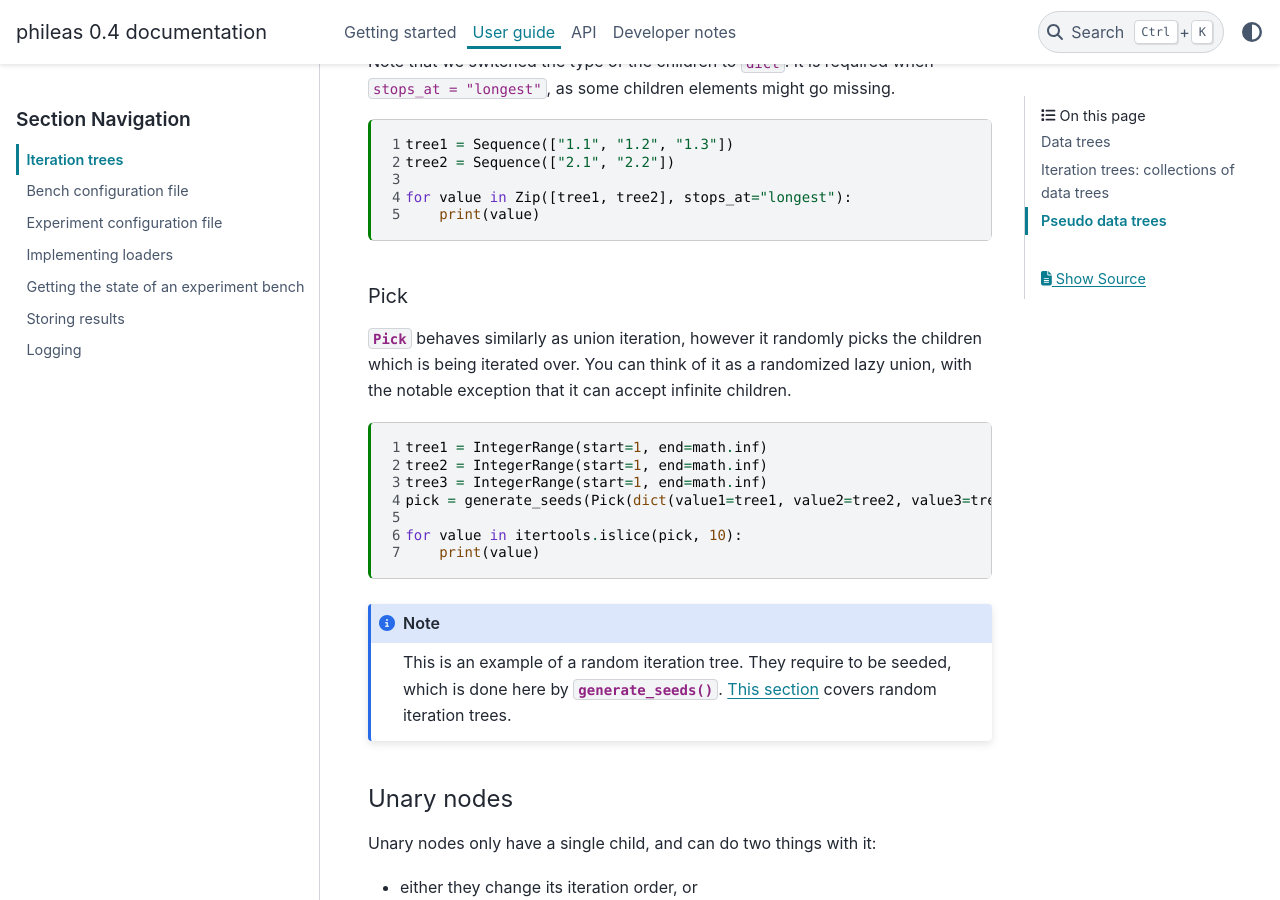
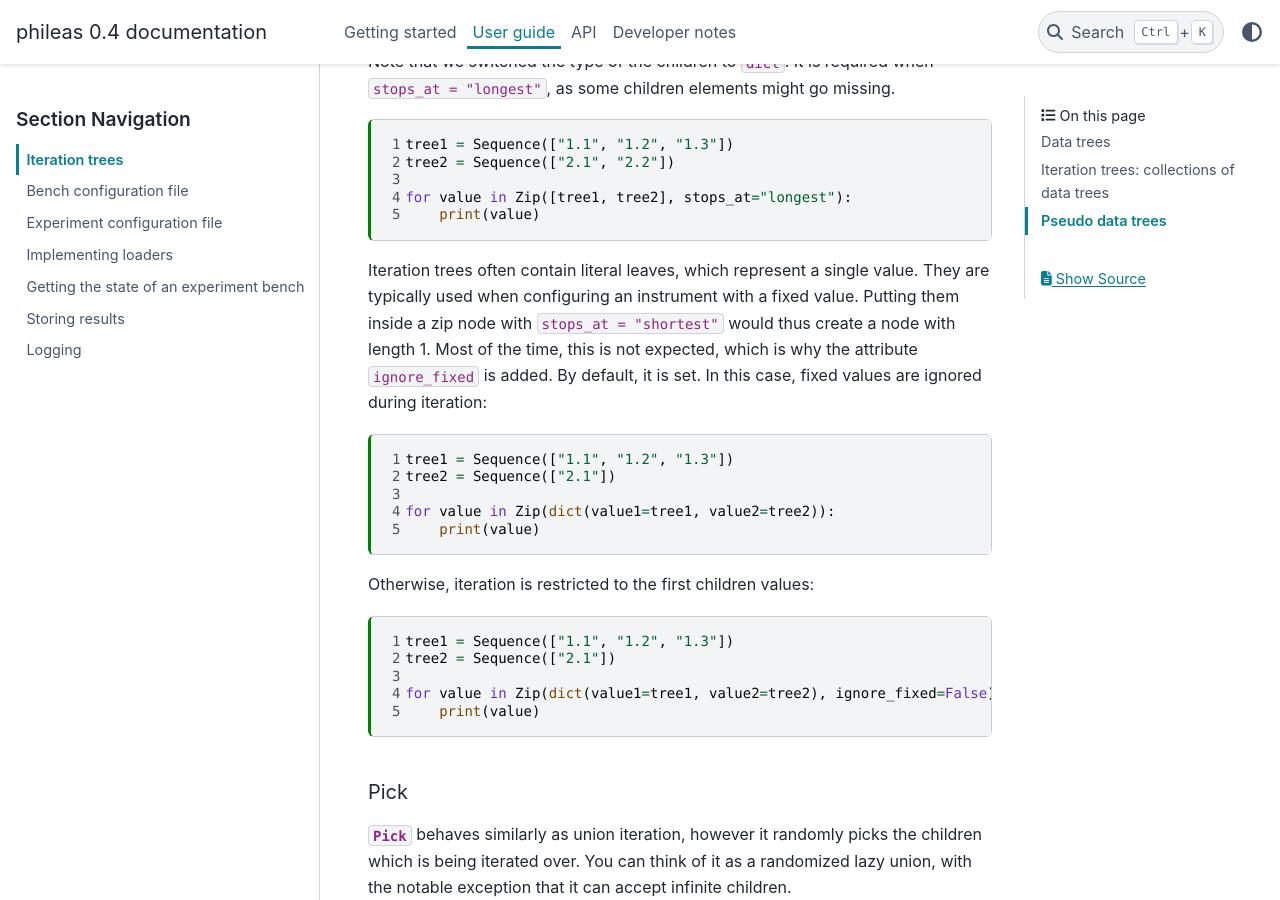
Before and after one commit to ldbo/phileas, a Sphinx documentation site: the page built from doc/source/user_guide/iteration_trees.md, in a window 1280 px wide and 900 px high, scrolled down 5601 px. Built offline with Sphinx 7.4.7 and the PyData theme 0.15.4, drawn with Linux system fonts in a browser that asks for light colours; pages that are not in the unit, such as notebooks, are missing from menus.

Commit message:
iteration: Add support for ignore_fixed in Zip nodes

````diff
--- a/doc/source/user_guide/iteration_trees.md
+++ b/doc/source/user_guide/iteration_trees.md
@@ -270,7 +270,8 @@ for value in Zip([tree1, tree2]):
 ```
 
 Here, iteration over `tree1` stops before its end is reached. If you want to
-reach the end of all the children, you can specify the argument `stops_at="longest"`:
+reach the end of all the children, you can specify the argument
+`stops_at="longest"`:
 
 ```{code-cell} ipython
 tree1 = Sequence(["1.1", "1.2", "1.3"])
@@ -290,6 +291,31 @@ tree1 = Sequence(["1.1", "1.2", "1.3"])
 tree2 = Sequence(["2.1", "2.2"])
 
 for value in Zip([tree1, tree2], stops_at="longest"):
+    print(value)
+```
+
+Iteration trees often contain literal leaves, which represent a single value.
+They are typically used when configuring an instrument with a fixed value.
+Putting them inside a zip node with `stops_at = "shortest"` would thus create a
+node with length 1. Most of the time, this is not expected, which is why the
+attribute `ignore_fixed` is added. By default, it is set. In this case, fixed
+values are ignored during iteration:
+
+```{code-cell} ipython
+tree1 = Sequence(["1.1", "1.2", "1.3"])
+tree2 = Sequence(["2.1"])
+
+for value in Zip(dict(value1=tree1, value2=tree2)):
+    print(value)
+```
+
+Otherwise, iteration is restricted to the first children values:
+
+```{code-cell} ipython
+tree1 = Sequence(["1.1", "1.2", "1.3"])
+tree2 = Sequence(["2.1"])
+
+for value in Zip(dict(value1=tree1, value2=tree2), ignore_fixed=False):
     print(value)
 ```
 
````
Also changed, not shown: 3 other files.
